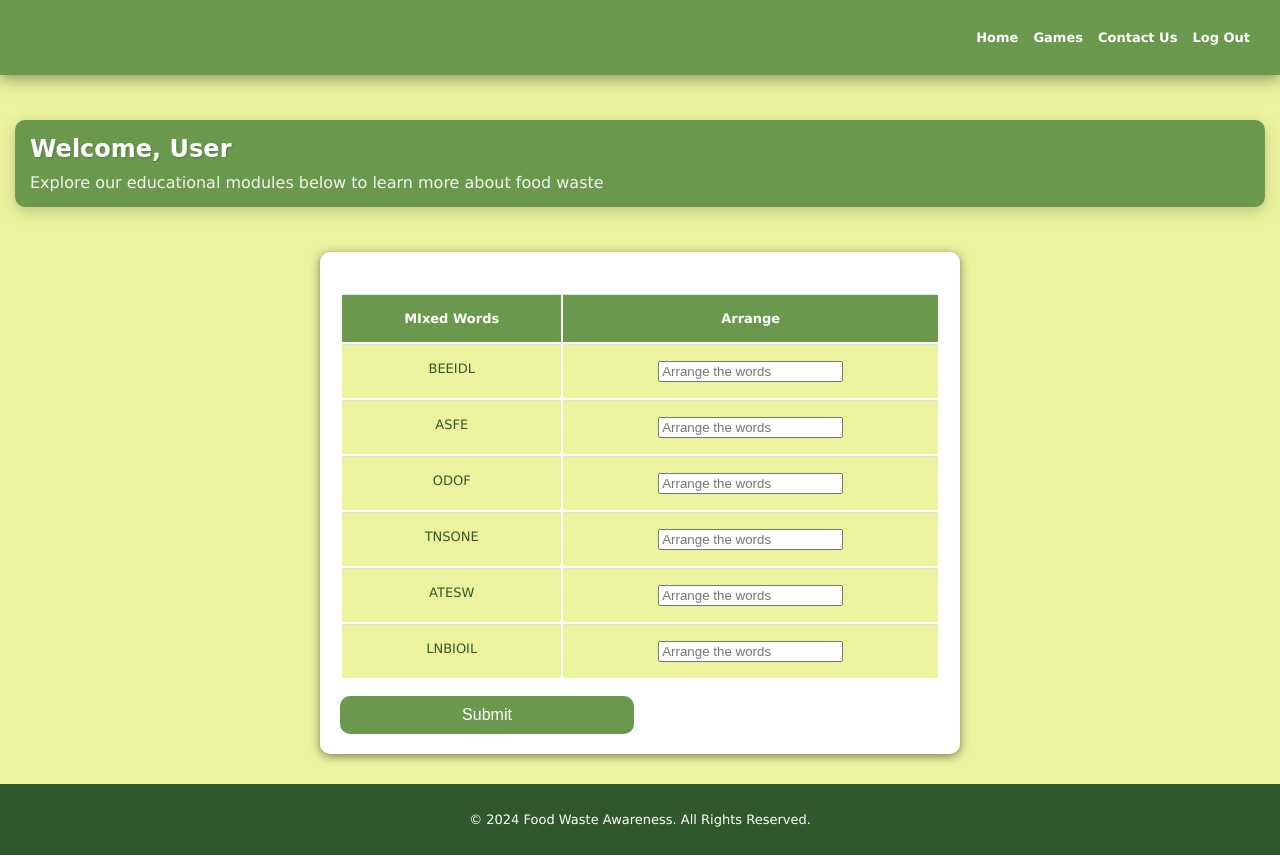
After one commit to Fabchirajoul/FWA, a Flask app: page /user_account_anagram_environmental in a window 1280 px wide. The commit adds this page. Run offline with Flask 3, Linux system fonts and the light colour scheme; data comes from the database, SQL or seed files in the repository; data that the repository does not hold is empty.

Commit message:
added the logic for the environmental and its game

```diff
--- a/app.py
+++ b/app.py
@@ -112,18 +112,18 @@ def create_food_wastre_on_environment_question_table():
     connection.commit()
     connection.close()
 
-
-def create_tabel_for_anagram_environmental_table():
+def create_table_for_anagram_environmental_table():
     connection = sqlite3.connect('FoodwasteAppdatabase.db')
     cursor = connection.cursor()
     cursor.execute('''
         CREATE TABLE IF NOT EXISTS EnvironmnentaAnagram (
             id INTEGER PRIMARY KEY,
-            QMixedWords TEXT NOT NULL
+            EnvAnagramMixedWords TEXT NOT NULL
         )
     ''')
     connection.commit()
     connection.close()
+
 
 
 
@@ -225,7 +225,7 @@ create_food_wastre_prevention_method_question_table()
 create_food_waste_management_method_question_table()
 create_user_answer_submission_table()
 create_table_for_common_causes_game()
-create_tabel_for_anagram_environmental_table()
+create_table_for_anagram_environmental_table()
 
 
 
@@ -979,7 +979,35 @@ def CommonCauseGame():
     # Pass user name to the template
     return render_template('Administrator.html', user_name=user_name)
 
-
+# Environmental anagram game word creation
+@app.route('/add_words_for_environmental_anagram_game', methods=['GET', 'POST'])
+def EnvironmentalAnagramGame():
+    user_name = session.get('name', 'User')  # Retrieve the user's name from session
+
+    if request.method == 'POST':
+        AnagramWords = request.form['anagram_text_description']
+
+
+
+        connection = sqlite3.connect('FoodwasteAppdatabase.db')
+        cursor = connection.cursor()
+
+        cursor.execute(
+    'INSERT INTO EnvironmnentaAnagram (EnvAnagramMixedWords) VALUES (?)',
+    (AnagramWords,)
+)
+
+
+
+        connection.commit()
+        connection.close()
+
+        # Flash success message and redirect
+        flash('successfully added!', 'success')
+        return redirect('/Administrator_account')
+
+    # Pass user name to the template
+    return render_template('Administrator.html', user_name=user_name)
 
 
 # Randomizing the records in the commonGame table
@@ -1058,25 +1086,6 @@ def common_causes_game_check(form_data):
 
 
 
-
-
-
-
-
-
-
-
-
-
-
-
-
-
-
-
-
-
-
 # User account redirected page
 @app.route('/user_account_common_word_game', methods=['GET', 'POST'])
 def user_account_common_word_game():
@@ -1094,18 +1103,103 @@ def user_account_common_word_game():
     questions_common_cuase = get_all_questions_for_common_cause_waste()
     random_records = get_random_common_cause_records()
     grid = create_word_search()
+    mixed_words = get_mixed_anagram_words()
 
     user_name = session.get('name', 'User')  # Retrieve the user's name from session
 
     return render_template('userAccountGame1.html', user_name=user_name, questions=questions,
                            questions_env=questions_env, questions_prevention_method=questions_prevention_method,
                            questions_management_method=questions_management_method, questions_common_cuase=questions_common_cuase,
-                           records=random_records, grid=grid)
-
-
-
-
-
+                           records=random_records, grid=grid, mixed_words=mixed_words)
+
+# Mixing the words for the anagram game
+
+def get_mixed_anagram_words():
+    # Connect to the database
+    connection = sqlite3.connect('FoodwasteAppdatabase.db')
+    cursor = connection.cursor()
+
+    # Fetch all words from the EnvAnagramMixedWords column in the EnvironmnentaAnagram table
+    cursor.execute("SELECT EnvAnagramMixedWords FROM EnvironmnentaAnagram")
+    words = cursor.fetchall()
+    connection.close()
+
+    # Create a list of mixed words
+    mixed_words = []
+    for word in words:
+        word = word[0]  # Extract the string from the tuple
+        mixed_word = ''.join(random.sample(word, len(word)))  # Shuffle the letters
+        mixed_words.append(mixed_word)
+
+    return mixed_words
+
+@app.route('/user_account_anagram_environmental', methods=['GET', 'POST'])
+def user_anagram_game():
+    if request.method == 'POST':
+        # Retrieve the form data (user-arranged words)
+        form_data = request.form.getlist("Arranged_words")
+
+        # Fetch the correct words from the database
+        connection = sqlite3.connect('FoodwasteAppdatabase.db')
+        cursor = connection.cursor()
+        cursor.execute("SELECT EnvAnagramMixedWords FROM EnvironmnentaAnagram")
+        correct_words = [row[0] for row in cursor.fetchall()]
+        connection.close()
+
+        # Calculate the score
+        correct_count = 0
+        total_words = len(correct_words)
+        incorrect_words = []
+
+        for i in range(total_words):
+            user_word = form_data[i].strip().lower()
+            correct_word = correct_words[i].strip().lower()
+
+            if user_word == correct_word:
+                correct_count += 1
+            else:
+                # Add to incorrect_words for feedback
+                incorrect_words.append({"mixed_word": get_mixed_anagram_words()[i], "correct_word": correct_word})
+
+        # Calculate percentage score
+        score_percentage = (correct_count / total_words) * 100 if total_words > 0 else 0
+
+        # Flash result and redirect based on the score
+        if score_percentage >= 80:
+            flash(f'Congratulations! You scored {score_percentage:.2f}%.', 'success')
+            return redirect(url_for('user_account'))  # Redirect to homepage
+        elif score_percentage < 50:
+            # Display the correct answers for words the user got wrong
+            flash(f'Your score is {score_percentage:.2f}%. You need to score at least 50% to pass.', 'warning')
+            flash("Here are the correct arrangements for the words you missed:", "info")
+            for word_info in incorrect_words:
+                flash(f"Mixed Word: {word_info['mixed_word']} - Correct Order: {word_info['correct_word']}", "info")
+            # Redirect back to the same route for the user to retake the game
+            return redirect(url_for('user_anagram_game'))
+
+        else:
+            flash(f'Your score is {score_percentage:.2f}%. Please try again to improve your score.', 'warning')
+            return redirect(url_for('user_anagram_game'))
+
+    # For GET requests, render the page with randomized records
+    questions = get_all_questions()  # Retrieve all questions with options from the database
+    questions_prevention_method = get_all_questions_for_prevention_method()
+    questions_management_method = get_all_questions_for_management_waste()
+    questions_env = get_all_questions_for_environmental_waste()
+    questions_common_cuase = get_all_questions_for_common_cause_waste()
+    random_records = get_random_common_cause_records()
+    grid = create_word_search()
+    mixed_words = get_mixed_anagram_words()
+
+    user_name = session.get('name', 'User')  # Retrieve the user's name from session
+
+    return render_template('userAccountGame2.html', user_name=user_name, questions=questions,
+                           questions_env=questions_env, questions_prevention_method=questions_prevention_method,
+                           questions_management_method=questions_management_method, questions_common_cuase=questions_common_cuase,
+                           records=random_records, grid=grid, mixed_words=mixed_words)
+
+
+# Function to arrange the words
 
 
 
@@ -1203,16 +1297,16 @@ def UserAnswersEnvironmentalManagement():
         # Calculate the correct answer percentage and get incorrect questions
         correct_percentage, incorrect_questions = calculate_correct_answer_percentage(user_answers, "FOOD WASTE ON THE ENVIRONMENT")
 
-        # Redirect based on the correct percentage
-        if correct_percentage >= 1:
-            flash(f'Congratulations! You answered {correct_percentage:.2f}% of questions correctly! You can now take the game', 'success')
-            return redirect(url_for('user_account'))
+        # Redirect based on the score
+        if correct_percentage >= 50:
+            flash(f'Congratulations! You answered {correct_percentage:.2f}% of questions correctly! You can now take the game.', 'success')
+            return redirect(url_for('user_anagram_game'))  # Redirect to the game route
         else:
-            flash(f'Sorry, you need to score at least 1% of the quiz before you can proceed. You scored {correct_percentage:.2f}%. Please review your answers.', 'warning')
+            flash(f'Sorry, you need to score at least 50% of the quiz before you can play the game. You scored {correct_percentage:.2f}%. Please review your answers.', 'warning')
+            # Render the homepage with the incorrect questions displayed
             return render_template('homepage.html', user_name=user_name, incorrect_questions=incorrect_questions, questions=questions,
-                           questions_env=questions_env, questions_prevention_method=questions_prevention_method,
-                           questions_management_method=questions_management_method,
-                           questions_common_cuase=questions_common_cuase, records=random_records)
+                                   questions_env=questions_env, questions_prevention_method=questions_prevention_method,
+                                   questions_management_method=questions_management_method, questions_common_cuase=questions_common_cuase, records=random_records)
 
     return render_template('homepage.html', user_name=user_name, questions=questions,
                            questions_env=questions_env, questions_prevention_method=questions_prevention_method,
--- a/static/css/style.css
+++ b/static/css/style.css
@@ -680,40 +680,6 @@ h2 {
 }
 
 
-
-
-/* Responsive table styling */
-.table-responsive {
-    overflow-x: auto;
-    -webkit-overflow-scrolling: touch; /* Smooth scrolling on iOS */
-    margin-top: 20px;
-}
-
-.table {
-    width: 100%;
-    max-width: 100%;
-    margin-bottom: 1rem;
-    background-color: transparent;
-}
-
-.table th, .table td {
-    padding: 1rem;
-    vertical-align: top;
-    border-top: 1px solid #dee2e6;
-    text-align: center;
-}
-
-.table th {
-    background-color: #6a994e;
-    color: white;
-}
-
-.table td {
-    background-color: #ecf39e;
-    color: #31572c;
-}
-
-
 /* Responsiveness for quiz pages */
 /* For medium screens (tablets)  */
 @media screen and (max-width: 768px) {
@@ -754,6 +720,39 @@ h2 {
     .crossword-table td input {
         font-size: 14px;
     }
+}
+
+
+
+/* Responsive table styling */
+.table-responsive {
+    overflow-x: auto;
+    -webkit-overflow-scrolling: touch; /* Smooth scrolling on iOS */
+    margin-top: 20px;
+}
+
+.table {
+    width: 100%;
+    max-width: 100%;
+    margin-bottom: 1rem;
+    background-color: transparent;
+}
+
+.table th, .table td {
+    padding: 1rem;
+    vertical-align: top;
+    border-top: 1px solid #dee2e6;
+    text-align: center;
+}
+
+.table th {
+    background-color: #6a994e;
+    color: white;
+}
+
+.table td {
+    background-color: #ecf39e;
+    color: #31572c;
 }
 
 /* For small screens (mobile phones) */
--- a/static/js/code.js
+++ b/static/js/code.js
@@ -10,6 +10,8 @@ document.addEventListener("alpine:init", () => {
       add_new_admin_user_account: false,
       view_all_user_account: false,
       create_common_cause_game: false,
+      create_environmental_anagram_game:false,
+      game_instrcutions:false,
 
       openHome(currentSection) {
         this.Admin_Home_Page = true;
@@ -21,6 +23,8 @@ document.addEventListener("alpine:init", () => {
         this.add_new_admin_user_account = false;
         this.view_all_user_account = false;
         this.create_common_cause_game = false;
+        this.create_environmental_anagram_game=false;
+        this.game_instrcutions=false;
 
         if (currentSection == "add_new_questions") {
           this.Admin_Home_Page = false;
@@ -46,6 +50,12 @@ document.addEventListener("alpine:init", () => {
         } else if (currentSection == "create_common_cause_game") {
           this.Admin_Home_Page = false;
           this.create_common_cause_game = true;
+        }else if (currentSection == "create_environmental_anagram_game") {
+          this.Admin_Home_Page = false;
+          this.create_environmental_anagram_game = true;
+        }else if (currentSection == "game_instrcutions") {
+          this.Admin_Home_Page = false;
+          this.game_instrcutions = true;
         }
       },
 
--- /dev/null
+++ b/templates/userAccountGame2.html
@@ -0,0 +1,170 @@
+<!DOCTYPE html>
+<html lang="en">
+  <head>
+    <meta charset="UTF-8" />
+    <meta name="viewport" content="width=device-width, initial-scale=1.0" />
+    <title>Food Waste App</title>
+    <link rel="stylesheet" href="/static/css/style.css" />
+    <!-- <link href="https://cdnjs.cloudflare.com/ajax/libs/materialize/1.0.0/css/materialize.min.css" rel="stylesheet"> -->
+    <link
+      href="https://fonts.googleapis.com/css2?family=Luckiest+Guy&display=swap"
+      rel="stylesheet"
+    />
+    <script src="/static/js/code.js"></script>
+    <script
+      defer
+      src="https://cdn.jsdelivr.net/npm/alpinejs@3.x.x/dist/cdn.min.js"
+    ></script>
+    <script src="https://cdnjs.cloudflare.com/ajax/libs/html2canvas/1.4.1/html2canvas.min.js"></script>
+  </head>
+  <body x-data="FoodwasteApp">
+  <body>
+    <!-- STYLE BETTER WITHOUT MATERIALIZE -->
+    <div class="baner">
+      <div class="nav-links">
+        <a href="{{ url_for('user_account') }}">Home</a>
+
+        <a href="{{ url_for('user_account_game') }}">Games</a>
+        <a href="">Contact Us</a>
+        <a href="/logout">Log Out</a>
+      </div>
+    </div>
+
+    <!-- <div class="logo-container">
+        <img src="./images/logo.png" alt="logo" class="logo">
+    </div> -->
+
+    <div class="welcome-banner">
+      <h2>Welcome, {{user_name}}</h2>
+      <p>
+        Explore our educational modules below to learn more about food waste
+      </p>
+
+
+
+
+      <div id="review-section">
+          <h3>Review Your Answers</h3>
+
+          {% with messages = get_flashed_messages(with_categories=true) %}
+          {% if messages %}
+              {% for category, message in messages %}
+                  <div class="alert alert-{{ category }}">{{ message }}</div>
+              {% endfor %}
+          {% endif %}
+          {% endwith %}
+
+      </div>
+
+
+
+
+
+    </div>
+
+    <!--GENERAL -->
+
+    </div>
+
+    <form method="POST" action="/user_account_anagram_environmental">
+<div class="container">
+    <div class="table-responsive">
+        <table class="table table-bordered table-striped">
+            <thead>
+                <tr>
+                    <th>MIxed Words</th>
+                    <th>Arrange </th>
+
+                </tr>
+            </thead>
+            <tbody>
+              {% for word in mixed_words %}
+
+
+                    <tr>
+                        <td>
+                          {{ word }}
+
+
+                        </td>
+                        <td>
+                          <input type="text" class="form-control" name="Arranged_words" placeholder="Arrange the words" required/>
+                        </td>
+
+
+
+                      </tr>
+                {% endfor %}
+            </tbody>
+          </table>
+          <button type="submit" class="submit-button">Submit</button>
+          </form>
+    </div>
+</div>
+
+
+
+
+
+
+</div>
+
+
+
+
+
+
+
+
+
+    <footer class="footer">
+      <div class="footer-content">
+        <p>&copy; 2024 Food Waste Awareness. All Rights Reserved.</p>
+      </div>
+    </footer>
+
+
+    <script>
+        // JavaScript to hide the review section after 10 seconds (10000 milliseconds)
+        document.addEventListener("DOMContentLoaded", function() {
+            setTimeout(function() {
+                var reviewSection = document.getElementById("review-section");
+                if (reviewSection) {
+                    reviewSection.style.display = "none";
+                }
+            }, 5000); // Change the time (in milliseconds) as needed
+        });
+    </script>
+
+    <script>
+        // Wait for the page to load before running the script
+        document.addEventListener("DOMContentLoaded", function() {
+            // Select all elements with the alert class
+            const alerts = document.querySelectorAll(".alert");
+
+            // Set a timeout to hide each alert after 5 seconds (5000 milliseconds)
+            alerts.forEach(alert => {
+                setTimeout(() => {
+                    alert.style.transition = "opacity 0.5s ease"; // Smooth fade-out
+                    alert.style.opacity = "0"; // Start fade-out
+                    setTimeout(() => alert.remove(), 500); // Fully remove after fade-out
+                }, 5000);
+            });
+        });
+    </script>
+
+    <script>
+		document.addEventListener("DOMContentLoaded", function() {
+			const alerts = document.querySelectorAll(".alert");
+			alerts.forEach(alert => {
+				setTimeout(() => {
+					alert.style.opacity = "0";
+					setTimeout(() => alert.remove(), 500);
+				}, 5000);
+			});
+		});
+	</script>
+
+
+  </body>
+</html>
```
Also changed, not shown: templates/Administrator.html (+42 -0 lines), templates/homepage.html (+53 -6 lines), FoodwasteAppdatabase.db.
